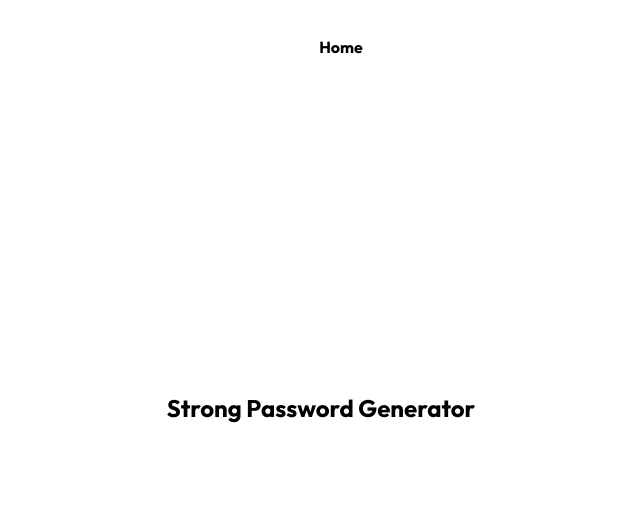
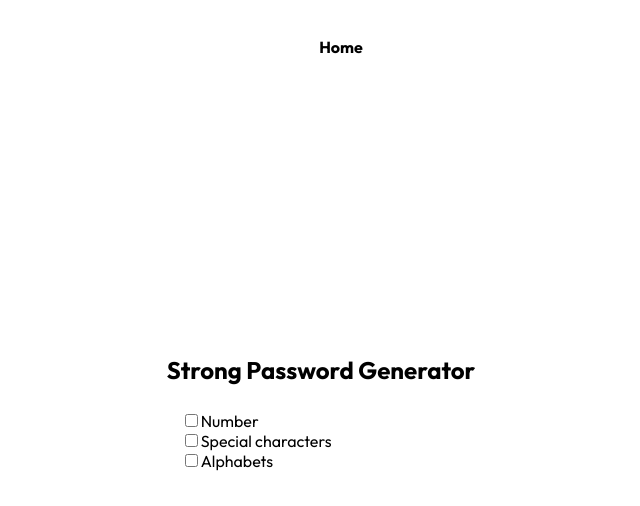
Before and after one commit to jakradum/portfolio, a React (Create React App) app: page / in a window 1280 px wide. Both pictures are taken after a click on the button "Strong Password Generator". Shown: the top 506 px of the page, without its empty margins (319-959 px from the left). Built offline with nearby package versions, Linux system fonts and the light colour scheme.

Commit message:
checkboxes created

```diff
--- /dev/null
+++ b/src/Components/checkbox.jsx
@@ -0,0 +1,14 @@
+export const CheckBoxComp = ({propArray}) => {
+  return (
+    <form>
+      {propArray.map((v, i) => {
+        return (
+          <div>
+            <input type="checkbox" id={v.id} name={v.name} value={v.value} />
+            <label for="vehicle1">{v.label}</label>
+          </div>
+        );
+      })}
+    </form>
+  );
+};
--- a/src/Password Generator/index.jsx
+++ b/src/Password Generator/index.jsx
@@ -1,7 +1,37 @@
+import { CheckBoxComp } from "../Components/checkbox";
 const PWGenComponent = () => {
+  const numberProps = [
+    {
+      id: "number",
+      name: "number",
+      value: "number",
+      label: "Number",
+    },
+  ];
+  const splCharProps = [
+    {
+      id: "Special characters",
+      name: "Special characters",
+      value: "",
+      label: "Special characters",
+    },
+  ];
+  const wordProp = [
+    {
+      id: "Alphabets",
+      name: "alphabets",
+      value: "alphabets",
+      label: "Alphabets",
+    },
+  ];
   return (
     <div>
       <h2>Strong Password Generator</h2>
+      <fieldset className="flex">
+        <CheckBoxComp propArray={numberProps} />
+        <CheckBoxComp propArray={splCharProps} />
+        <CheckBoxComp propArray={wordProp} />
+      </fieldset>
     </div>
   );
 };
--- a/src/index.css
+++ b/src/index.css
@@ -75,8 +75,16 @@ body {
   left: 0;
   right: 0;
   transition: all 0.3s;
+  cursor: pointer;
 }
+
+
 .nav:hover{
-  cursor: pointer;
   color: #06f;
 }
+.flex{
+  display: flex;
+  flex-direction: column;
+  align-items: flex-start;
+  border: none;
+}
```
